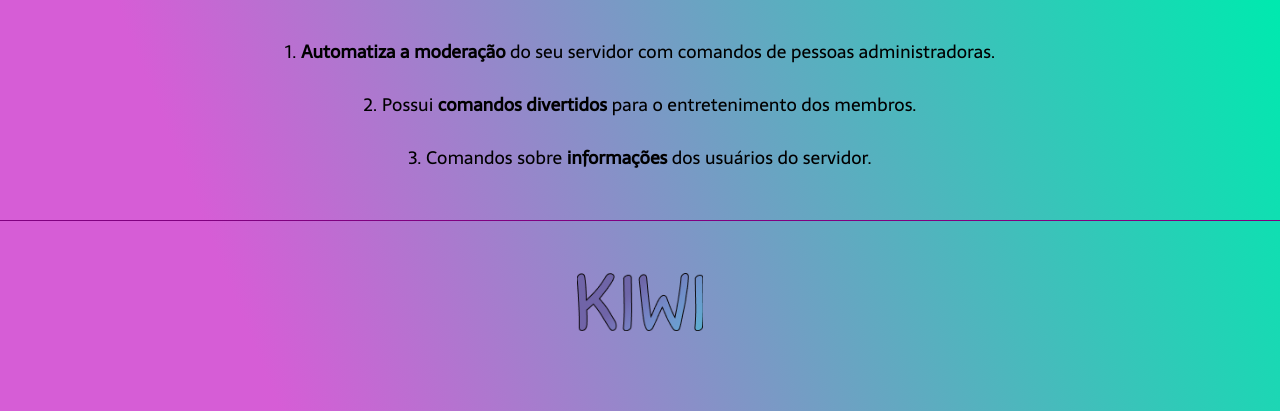
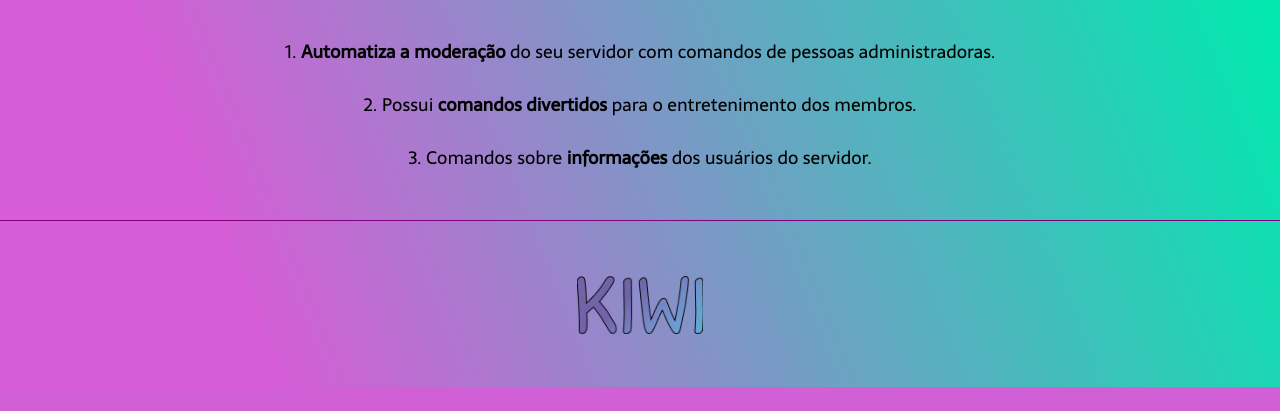
Before and after one commit to Thay7/LandingPage, a PHP site: page /HTML/index.html in a window 1280 px wide. Shown: the part 587-998 px from the top of the page. After the commit the page ends 974 px from the top, so only its background shows below. Run offline with PHP 8.4, Linux system fonts and the light colour scheme.

Commit message:
alterações rodape imagem

```diff
--- a/CSS/style.css
+++ b/CSS/style.css
@@ -122,7 +122,7 @@ body{
 }
 
 .rodape {
-    padding: 32px;
+    padding: 5px;
     margin-bottom: 48px;
     border-top: 0.4px solid purple ;
 }
@@ -131,5 +131,5 @@ body{
     height: 58px;
     display: block;
     margin: 0 auto;
-    margin-top: 20px;
+    margin-top: 50px;
   }
```
